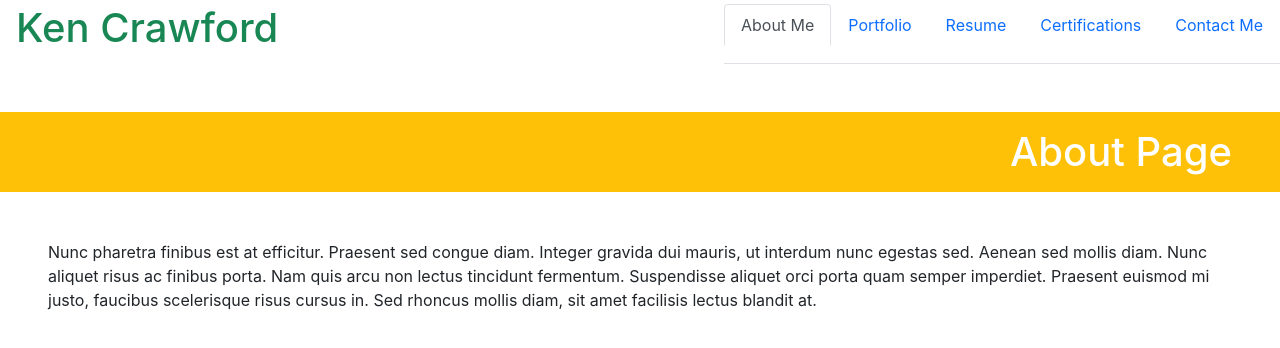
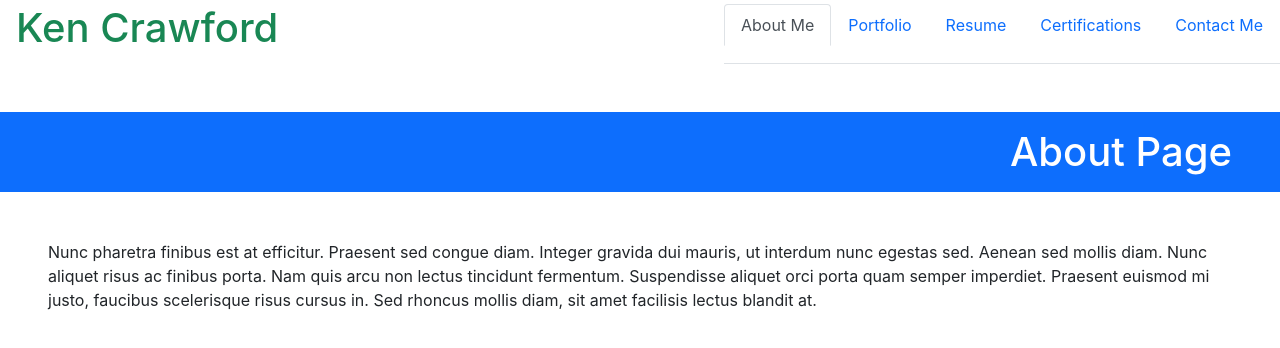
Before and after one commit to kencford/React-Portfolio, a React (Create React App) app: page / in a window 1280 px wide. Shown: the top 348 px of the page. Built offline with nearby package versions, Linux system fonts and the light colour scheme.

Commit message:
change some colors

```diff
--- a/src/components/pages/About.js
+++ b/src/components/pages/About.js
@@ -3,7 +3,7 @@ import React from 'react';
 export default function About() {
   return (
     <div className='mt-5'>
-      <h1 className="text-end px-5 mb-5 bg-warning text-white py-3">About Page</h1>
+      <h1 className="text-end px-5 mb-5 bg-primary text-white py-3">About Page</h1>
       <p className='px-5'>
         Nunc pharetra finibus est at efficitur. Praesent sed congue diam.
         Integer gravida dui mauris, ut interdum nunc egestas sed. Aenean sed
--- a/src/components/pages/Certifications.js
+++ b/src/components/pages/Certifications.js
@@ -3,7 +3,7 @@ import React from 'react';
 export default function Certifications() {
   return (
     <div className="mt-5">
-      <h1 className="text-end px-5 mb-5 bg-success text-white py-3">Certifications Page</h1>
+      <h1 className="text-end px-5 mb-5 bg-primary text-white py-3">Certifications</h1>
       <p className='px-5'>
         Lorem ipsum dolor sit amet, consectetur adipiscing elit. Sed neque
         velit, lobortis ut magna varius, blandit rhoncus sem. Morbi lacinia nisi
--- a/src/components/pages/Contact.js
+++ b/src/components/pages/Contact.js
@@ -3,7 +3,7 @@ import React from 'react';
 export default function Contact() {
   return (
     <div className="mt-5">
-      <h1 className="text-end px-5 mb-5 bg-info text-white py-3">Contact Me</h1>
+      <h1 className="text-end px-5 mb-5 bg-success text-white py-3">Contact Me</h1>
       <p className='px-5'>
         Integer cursus bibendum sem non pretium. Vestibulum in aliquet sem, quis
         molestie urna. Aliquam semper ultrices varius. Aliquam faucibus sit amet
--- a/src/components/pages/Portfolio.js
+++ b/src/components/pages/Portfolio.js
@@ -3,7 +3,7 @@ import React from 'react';
 export default function Portfolio() {
   return (
     <div className='mt-5'>
-      <h1 className="text-end px-5 mb-5 bg-primary text-white py-3">Portfolio</h1>
+      <h1 className="text-end px-5 mb-5 bg-success text-white py-3">Portfolio</h1>
       <p className='px-5'>
         Donec a volutpat quam. Curabitur nec varius justo, sed rutrum ligula.
         Curabitur pellentesque turpis sit amet eros iaculis, a mollis arcu
```
